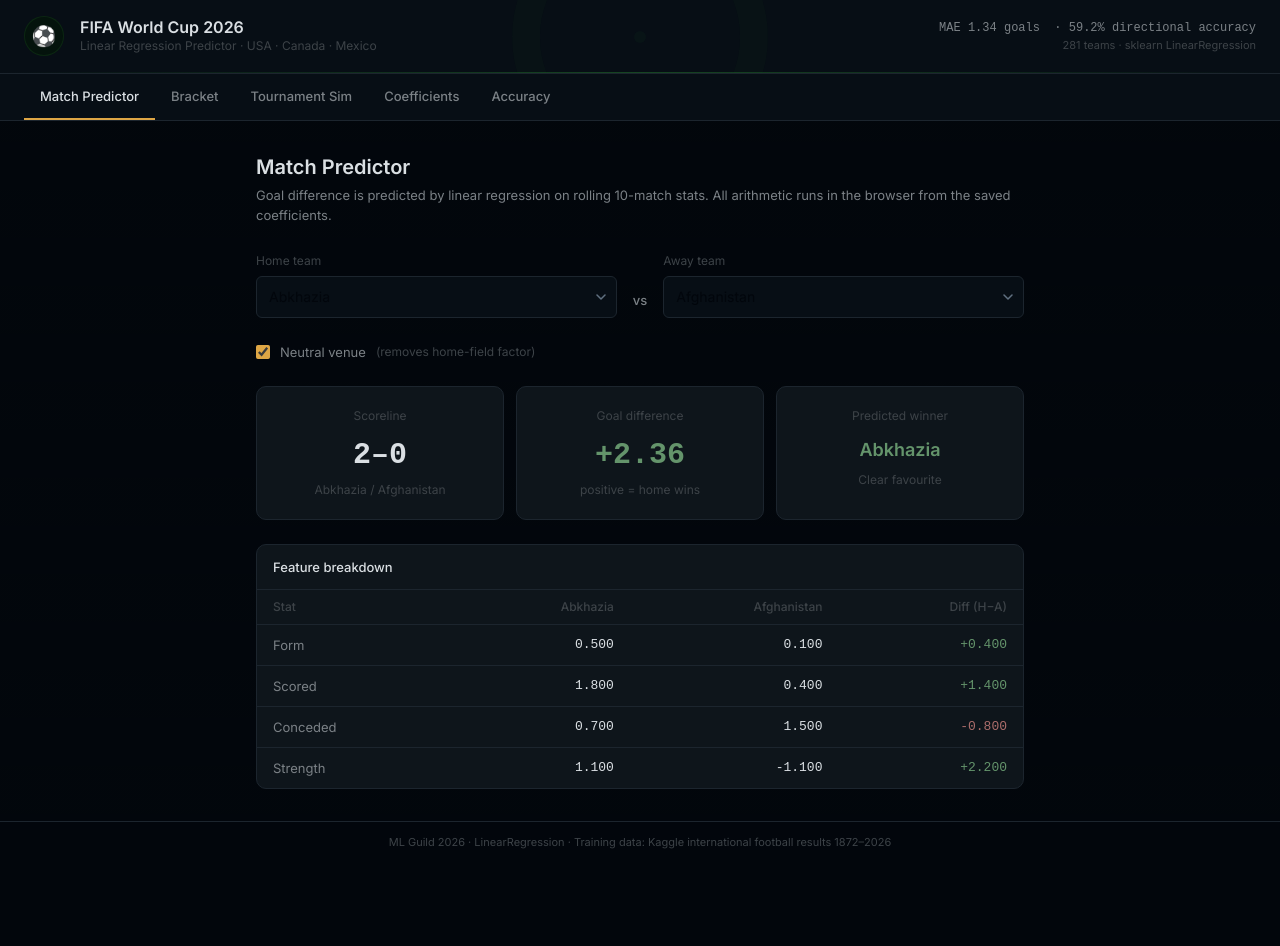
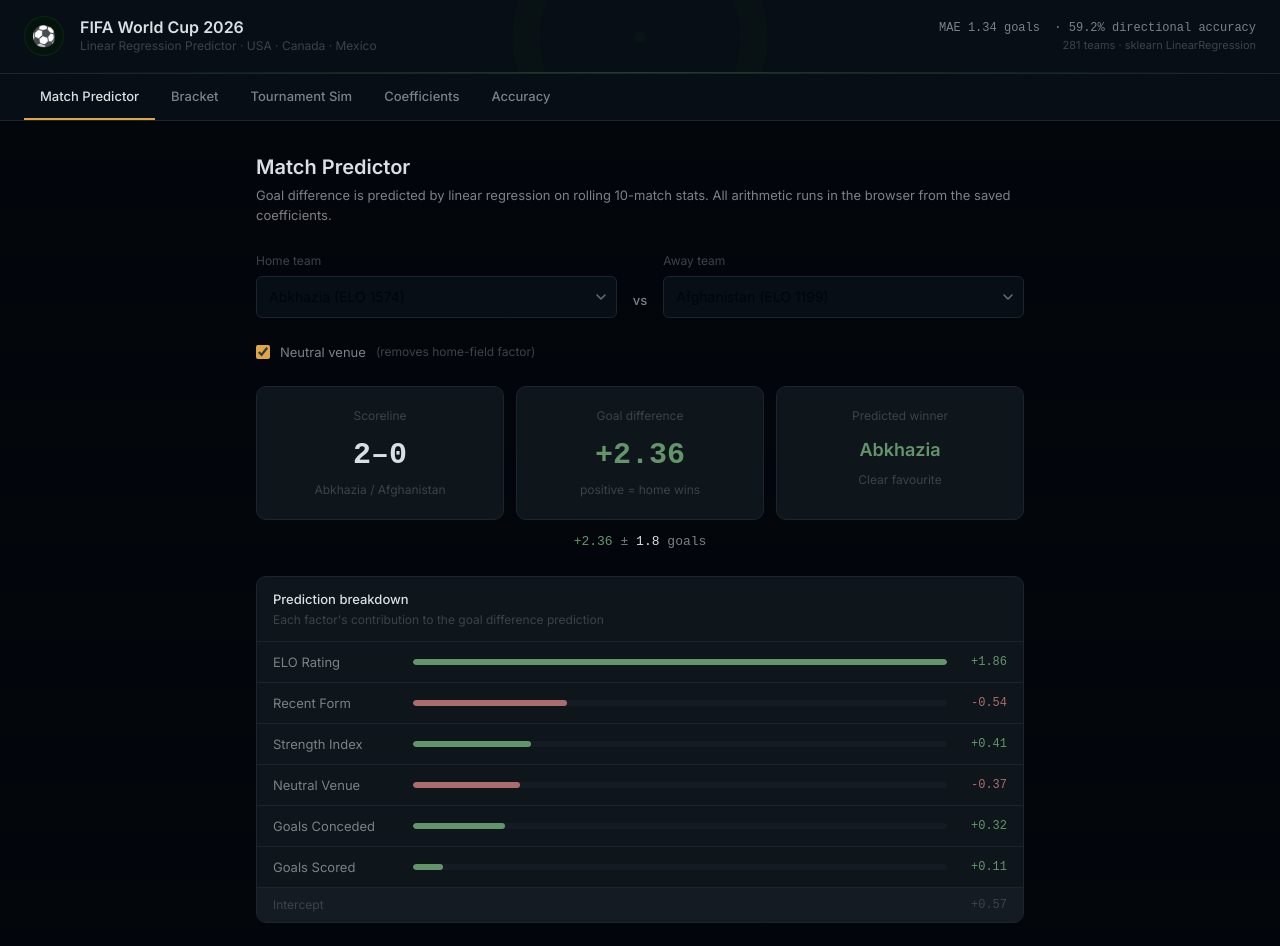
Before and after one commit to rajivbasnet1/LinearRegression_Guild_Model, a React (Vite) app in the folder frontend/: page / in a window 1280 px wide. Shown: the top 946 px of the page. Before the commit the page ends 862 px from the top, so only its background shows below. Built offline with nearby package versions, Linux system fonts and the light colour scheme.

Commit message:
feat: add ELO labels, confidence interval, and contribution breakdown to match predictor

```diff
--- a/frontend/src/components/MatchPredictor.jsx
+++ b/frontend/src/components/MatchPredictor.jsx
@@ -1,5 +1,5 @@
 import { useState } from 'react';
-import { predictGoalDiff, deriveScoreline } from '../utils/model.js';
+import { predictGoalDiff, deriveScoreline, explainPrediction } from '../utils/model.js';
 
 export default function MatchPredictor({ model }) {
   const teams = Object.keys(model.teams).sort();
@@ -20,6 +20,11 @@
     : goalDiff < -0.05 ? awayTeam
     : 'Draw';
 
+  const contributions  = goalDiff !== null && homeTeam !== awayTeam
+    ? explainPrediction(homeTeam, awayTeam, isNeutral, model)
+    : [];
+  const residualStd = model.metrics.residual_std ?? null;
+
   return (
     <div className="space-y-6 max-w-3xl mx-auto">
       <div>
@@ -35,7 +40,11 @@
         <div className="space-y-1.5">
           <label className="text-xs text-ghost">Home team</label>
           <select value={homeTeam} onChange={e => setHomeTeam(e.target.value)} className="field">
-            {teams.map(t => <option key={t} value={t}>{t}</option>)}
+            {teams.map(t => (
+              <option key={t} value={t}>
+                {t}{model.teams[t]?.elo ? ` (ELO ${Math.round(model.teams[t].elo)})` : ''}
+              </option>
+            ))}
           </select>
         </div>
 
@@ -44,7 +53,11 @@
         <div className="space-y-1.5">
           <label className="text-xs text-ghost">Away team</label>
           <select value={awayTeam} onChange={e => setAwayTeam(e.target.value)} className="field">
-            {teams.map(t => <option key={t} value={t}>{t}</option>)}
+            {teams.map(t => (
+              <option key={t} value={t}>
+                {t}{model.teams[t]?.elo ? ` (ELO ${Math.round(model.teams[t].elo)})` : ''}
+              </option>
+            ))}
           </select>
         </div>
       </div>
@@ -63,6 +76,7 @@
 
       {/* Result */}
       {goalDiff !== null && homeTeam !== awayTeam && (
+        <div className="space-y-3">
           <div className="grid grid-cols-3 gap-3">
             <div className="panel p-5 text-center">
               <p className="text-xs text-ghost mb-3">Scoreline</p>
@@ -90,6 +104,66 @@
                 {Math.abs(goalDiff) < 0.5 ? 'Very tight' :
                  Math.abs(goalDiff) < 1.5 ? 'Moderate edge' : 'Clear favourite'}
               </p>
+            </div>
+          </div>
+
+          {/* Confidence interval */}
+          {residualStd !== null && (
+            <p className="text-center text-sm text-dim font-mono mt-1">
+              <span className={goalDiff >= 0 ? 'text-win' : 'text-out'}>
+                {goalDiff >= 0 ? '+' : ''}{goalDiff.toFixed(2)}
+              </span>
+              {' '}±{' '}
+              <span className="text-ink">{residualStd.toFixed(1)}</span>
+              {' '}goals
+            </p>
+          )}
+        </div>
+      )}
+
+      {/* Contribution breakdown */}
+      {contributions.length > 0 && (
+        <div className="panel overflow-hidden">
+          <div className="px-4 py-3 border-b border-line">
+            <p className="text-sm font-medium text-ink">Prediction breakdown</p>
+            <p className="text-xs text-ghost mt-0.5">
+              Each factor's contribution to the goal difference prediction
+            </p>
+          </div>
+          <div className="divide-y divide-line">
+            {contributions.map(({ feature, label, contribution }) => {
+              const isPos  = contribution >= 0;
+              const maxAbs = Math.max(...contributions.map(c => Math.abs(c.contribution)));
+              const width  = maxAbs > 0 ? (Math.abs(contribution) / maxAbs) * 100 : 0;
+              return (
+                <div key={feature} className="px-4 py-2.5 flex items-center gap-3">
+                  <span className="text-sm text-dim w-32 flex-shrink-0">{label}</span>
+                  <div className="flex-1 flex items-center gap-2">
+                    <div className="flex-1 h-1.5 rounded-full overflow-hidden bg-subtle">
+                      <div
+                        className="h-full rounded-full"
+                        style={{
+                          width: `${width}%`,
+                          background: isPos ? 'oklch(0.62 0.08 148)' : 'oklch(0.60 0.08 22)',
+                        }}
+                      />
+                    </div>
+                  </div>
+                  <span className={`text-xs font-mono w-12 text-right flex-shrink-0 ${
+                    isPos ? 'text-win' : 'text-out'
+                  }`}>
+                    {isPos ? '+' : ''}{contribution.toFixed(2)}
+                  </span>
+                </div>
+              );
+            })}
+            <div className="px-4 py-2 flex items-center gap-3 bg-subtle">
+              <span className="text-xs text-ghost w-32 flex-shrink-0">Intercept</span>
+              <div className="flex-1" />
+              <span className="text-xs font-mono w-12 text-right text-ghost">
+                {model.intercept >= 0 ? '+' : ''}{model.intercept.toFixed(2)}
+              </span>
+            </div>
           </div>
         </div>
       )}
```
Lines whose indentation alone changed are shown as unchanged.
